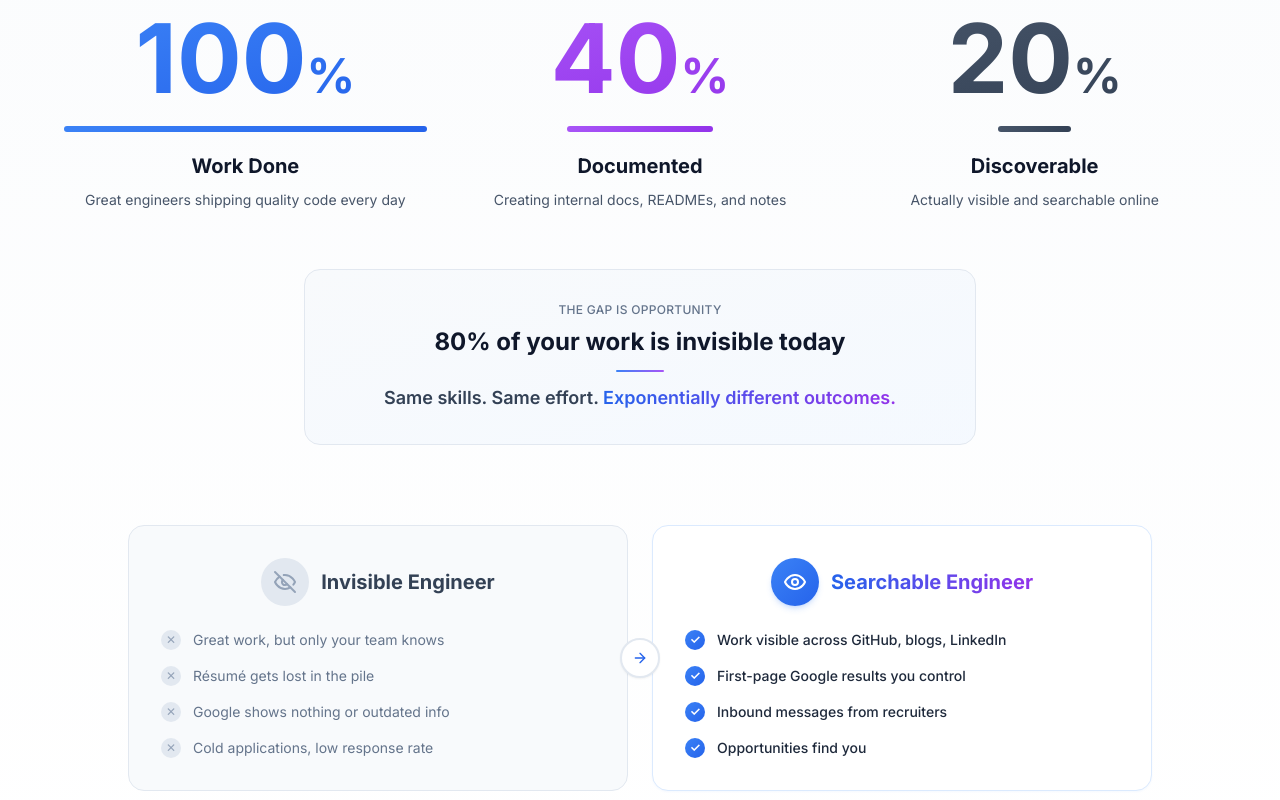
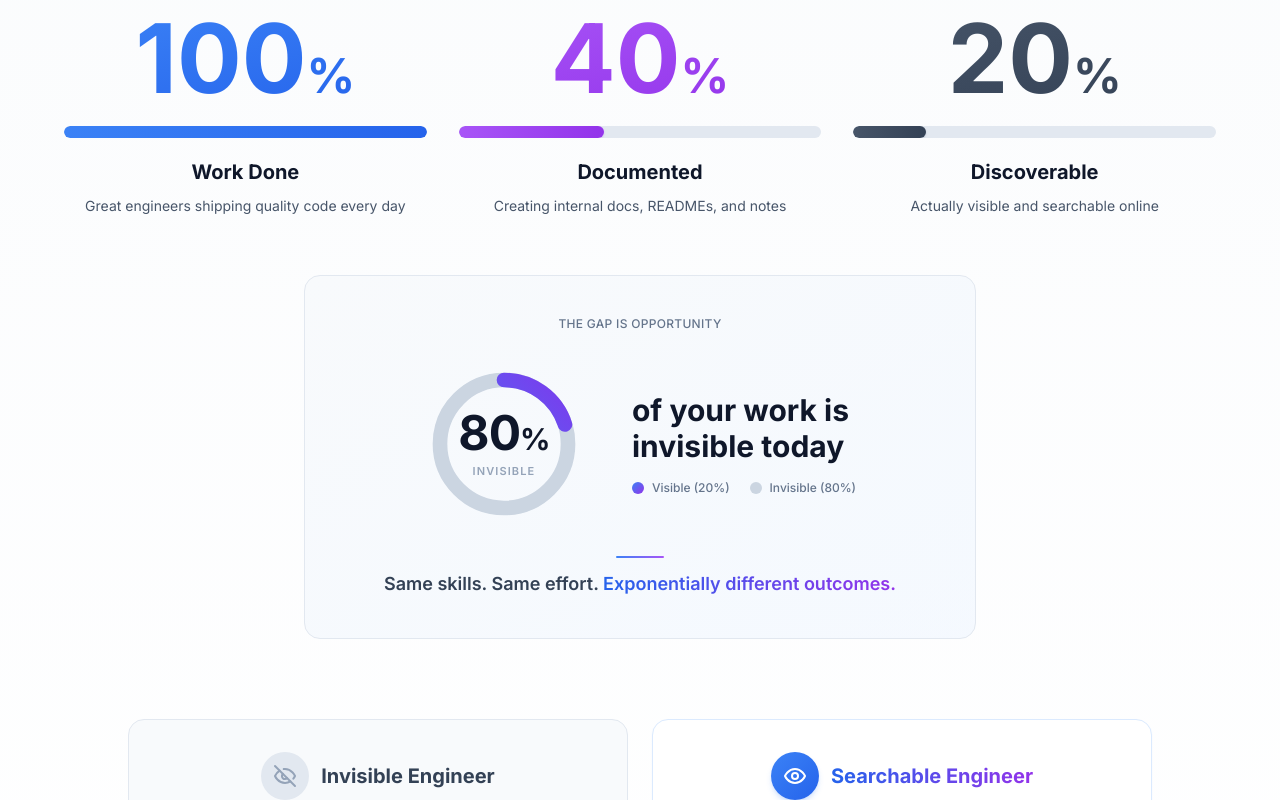
Before and after one commit to vinitshahdeo/digital-footprint-book, a Next.js app: page / in a window 1280 px wide. Shown: the part 3640-4440 px from the top of the page. Built offline with nearby package versions, Linux system fonts and the light colour scheme.

Commit message:
revamped visibility gap section

```diff
--- a/components/VisibilityGap.tsx
+++ b/components/VisibilityGap.tsx
@@ -17,11 +17,12 @@ function Counter({ value, duration = 1 }: { value: number; duration?: number })
   }, [isInView, motionValue, value])
 
   useEffect(() => {
-    springValue.on('change', (latest) => {
+    const unsubscribe = springValue.on('change', (latest) => {
       if (ref.current) {
         ref.current.textContent = Math.min(Math.floor(latest), value).toString()
       }
     })
+    return unsubscribe
   }, [springValue, value])
 
   return <span ref={ref}>0</span>
@@ -73,7 +74,15 @@ export default function VisibilityGap() {
                     <span className="text-5xl">%</span>
                   </p>
                 </motion.div>
-                <div className="h-1.5 bg-gradient-to-r from-blue-500 to-blue-600 rounded-full mb-5 mx-auto" />
+                <div className="relative h-3 w-full rounded-full bg-slate-200 mb-5 mx-auto overflow-hidden">
+                  <motion.div
+                    className="absolute inset-y-0 left-0 rounded-full bg-gradient-to-r from-blue-500 to-blue-600 shadow-sm shadow-blue-500/30"
+                    initial={{ width: 0 }}
+                    whileInView={{ width: '100%' }}
+                    viewport={{ once: true }}
+                    transition={{ duration: 1.2, delay: 0.4, ease: [0.25, 0.46, 0.45, 0.94] }}
+                  />
+                </div>
                 <h3 className="text-xl font-bold text-slate-900 mb-2">Work Done</h3>
                 <p className="text-sm text-slate-600 leading-relaxed">
                   Great engineers shipping quality code every day
@@ -101,10 +110,15 @@ export default function VisibilityGap() {
                     <span className="text-5xl">%</span>
                   </p>
                 </motion.div>
-                <div
-                  className="h-1.5 bg-gradient-to-r from-purple-500 to-purple-600 rounded-full mb-5 mx-auto"
-                  style={{ width: '40%' }}
-                />
+                <div className="relative h-3 w-full rounded-full bg-slate-200 mb-5 mx-auto overflow-hidden">
+                  <motion.div
+                    className="absolute inset-y-0 left-0 rounded-full bg-gradient-to-r from-purple-500 to-purple-600 shadow-sm shadow-purple-500/30"
+                    initial={{ width: 0 }}
+                    whileInView={{ width: '40%' }}
+                    viewport={{ once: true }}
+                    transition={{ duration: 1.2, delay: 0.55, ease: [0.25, 0.46, 0.45, 0.94] }}
+                  />
+                </div>
                 <h3 className="text-xl font-bold text-slate-900 mb-2">Documented</h3>
                 <p className="text-sm text-slate-600 leading-relaxed">
                   Creating internal docs, READMEs, and notes
@@ -132,10 +146,15 @@ export default function VisibilityGap() {
                     <span className="text-5xl">%</span>
                   </p>
                 </motion.div>
-                <div
-                  className="h-1.5 bg-gradient-to-r from-slate-600 to-slate-700 rounded-full mb-5 mx-auto"
-                  style={{ width: '20%' }}
-                />
+                <div className="relative h-3 w-full rounded-full bg-slate-200 mb-5 mx-auto overflow-hidden">
+                  <motion.div
+                    className="absolute inset-y-0 left-0 rounded-full bg-gradient-to-r from-slate-600 to-slate-700 shadow-sm shadow-slate-500/30"
+                    initial={{ width: 0 }}
+                    whileInView={{ width: '20%' }}
+                    viewport={{ once: true }}
+                    transition={{ duration: 1.2, delay: 0.7, ease: [0.25, 0.46, 0.45, 0.94] }}
+                  />
+                </div>
                 <h3 className="text-xl font-bold text-slate-900 mb-2">Discoverable</h3>
                 <p className="text-sm text-slate-600 leading-relaxed">
                   Actually visible and searchable online
@@ -144,7 +163,7 @@ export default function VisibilityGap() {
             </motion.div>
           </div>
 
-          {/* Gap Explanation */}
+          {/* Gap Explanation with Ring Chart */}
           <motion.div
             className="text-center mt-14 max-w-2xl mx-auto"
             initial={{ opacity: 0, y: 20 }}
@@ -152,13 +171,85 @@ export default function VisibilityGap() {
             viewport={{ once: true }}
             transition={{ duration: 0.5, delay: 0.6 }}
           >
-            <div className="bg-gradient-to-br from-slate-50 to-blue-50/60 border border-slate-200 rounded-2xl p-8">
-              <p className="text-xs text-slate-500 font-medium mb-2 tracking-wide uppercase">
+            <div className="bg-gradient-to-br from-slate-50 to-blue-50/60 border border-slate-200 rounded-2xl p-8 md:p-10">
+              <p className="text-xs text-slate-500 font-medium mb-8 tracking-wide uppercase">
                 The gap is opportunity
               </p>
-              <p className="text-2xl font-bold text-slate-900 mb-3">
-                80% of your work is invisible today
-              </p>
+
+              {/* Ring chart + text */}
+              <div className="flex flex-col sm:flex-row items-center justify-center gap-8 sm:gap-12 mb-8">
+                {/* Ring chart */}
+                <div className="relative w-40 h-40 flex-shrink-0">
+                  <svg className="w-full h-full -rotate-90" viewBox="0 0 120 120">
+                    <defs>
+                      <linearGradient id="ringGradient" x1="0%" y1="0%" x2="100%" y2="100%">
+                        <stop offset="0%" stopColor="#3b82f6" />
+                        <stop offset="100%" stopColor="#7c3aed" />
+                      </linearGradient>
+                    </defs>
+                    {/* Background ring — represents the invisible 80% */}
+                    <circle
+                      cx="60"
+                      cy="60"
+                      r="48"
+                      fill="none"
+                      stroke="#cbd5e1"
+                      strokeWidth="11"
+                    />
+                    {/* Foreground arc — the visible 20% */}
+                    <motion.circle
+                      cx="60"
+                      cy="60"
+                      r="48"
+                      fill="none"
+                      stroke="url(#ringGradient)"
+                      strokeWidth="11"
+                      strokeLinecap="round"
+                      strokeDasharray={`${2 * Math.PI * 48}`}
+                      initial={{ strokeDashoffset: 2 * Math.PI * 48 }}
+                      whileInView={{
+                        strokeDashoffset: 2 * Math.PI * 48 * 0.8,
+                      }}
+                      viewport={{ once: true }}
+                      transition={{
+                        duration: 1.4,
+                        delay: 0.8,
+                        ease: [0.25, 0.46, 0.45, 0.94],
+                      }}
+                    />
+                  </svg>
+                  {/* Center label */}
+                  <div className="absolute inset-0 flex flex-col items-center justify-center">
+                    <span className="text-5xl font-bold text-slate-900 leading-none tracking-tight">
+                      <Counter value={80} duration={1.5} />
+                      <span className="text-3xl">%</span>
+                    </span>
+                    <span className="text-[11px] font-semibold text-slate-400 uppercase tracking-widest mt-1.5">
+                      Invisible
+                    </span>
+                  </div>
+                </div>
+
+                {/* Text beside ring */}
+                <div className="text-center sm:text-left">
+                  <p className="text-2xl md:text-3xl font-bold text-slate-900 mb-4 leading-tight">
+                    of your work is
+                    <br />
+                    invisible today
+                  </p>
+                  <div className="flex items-center gap-5 justify-center sm:justify-start text-xs text-slate-500 font-medium">
+                    <span className="flex items-center gap-2">
+                      <span className="inline-block w-3 h-3 rounded-full bg-gradient-to-br from-blue-500 to-purple-600" />
+                      Visible (20%)
+                    </span>
+                    <span className="flex items-center gap-2">
+                      <span className="inline-block w-3 h-3 rounded-full bg-slate-300" />
+                      Invisible (80%)
+                    </span>
+                  </div>
+                </div>
+              </div>
+
               <div className="w-12 h-0.5 bg-gradient-to-r from-blue-500 to-purple-500 mx-auto mb-3 rounded-full" />
               <p className="text-lg text-slate-700 font-semibold">
                 Same skills. Same effort.{' '}
```
